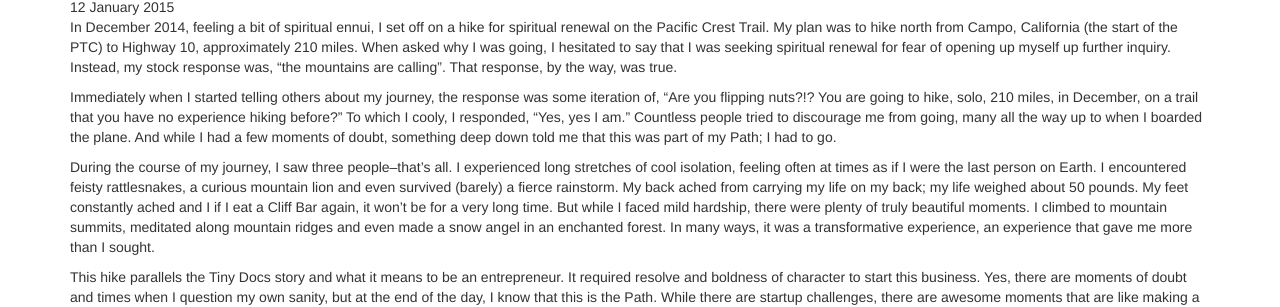
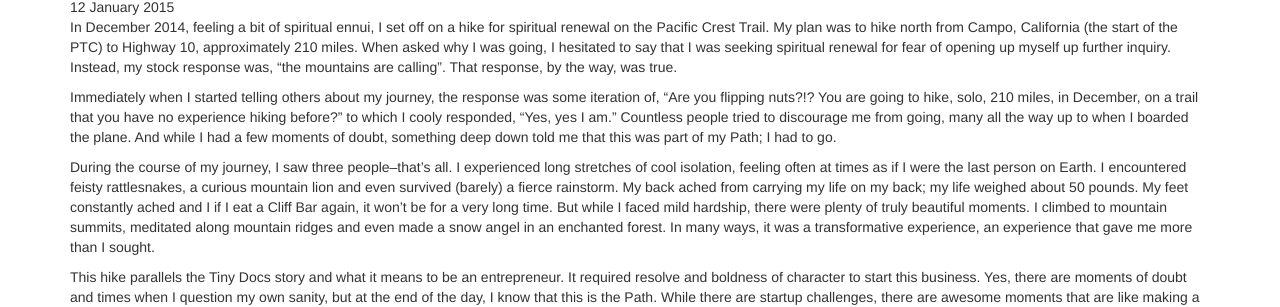
Before and after one commit to Snnywilliams/tinydocs, a Jekyll site: the page built from _posts/blogs/2015-01-12-answering-the-call.md, in a window 1280 px wide. Shown: the part 123-430 px from the top of the page. Built offline with Jekyll 4.4.1, drawn with Linux system fonts in a browser that asks for light colours; nearby versions of some CDN libraries; library files that are not in the unit come from our copies.

```diff
--- a/_posts/blogs/2015-01-12-answering-the-call.md
+++ b/_posts/blogs/2015-01-12-answering-the-call.md
@@ -7,7 +7,7 @@ tags : [intro, beginner, jekyll, tutorial]
 
 In December 2014, feeling a bit of spiritual ennui, I set off on a hike for spiritual renewal on the Pacific Crest Trail. My plan was to hike north from Campo, California (the start of the PTC) to Highway 10, approximately 210 miles. When asked why I was going, I hesitated to say that I was seeking spiritual renewal for fear of opening up myself up further inquiry. Instead, my stock response was, "the mountains are calling". That response, by the way, was true.
 
-Immediately when I started telling others about my journey, the response was some iteration of, "Are you flipping nuts?!? You are going to hike, solo, 210 miles, in December, on a trail that you have no experience hiking before?" To which I cooly, I responded, "Yes, yes I am." Countless people tried to discourage me from going, many all the way up to when I boarded the plane. And while I had a few moments of doubt, something deep down told me that this was part of my Path; I had to go.
+Immediately when I started telling others about my journey, the response was some iteration of, "Are you flipping nuts?!? You are going to hike, solo, 210 miles, in December, on a trail that you have no experience hiking before?" to which I cooly responded, "Yes, yes I am." Countless people tried to discourage me from going, many all the way up to when I boarded the plane. And while I had a few moments of doubt, something deep down told me that this was part of my Path; I had to go.
 
 During the course of my journey, I saw three people--that's all. I experienced long stretches of cool isolation, feeling often at times as if I were the last person on Earth. I encountered feisty rattlesnakes, a curious mountain lion and even survived (barely) a fierce rainstorm. My back ached from carrying my life on my back; my life weighed about 50 pounds. My feet constantly ached and I if I eat a Cliff Bar again, it won't be for a very long time. But while I faced mild hardship, there were plenty of truly beautiful moments. I climbed to mountain summits, meditated along mountain ridges and even made a snow angel in an enchanted forest. In many ways, it was a transformative experience, an experience that gave me more than I sought.
 
```
